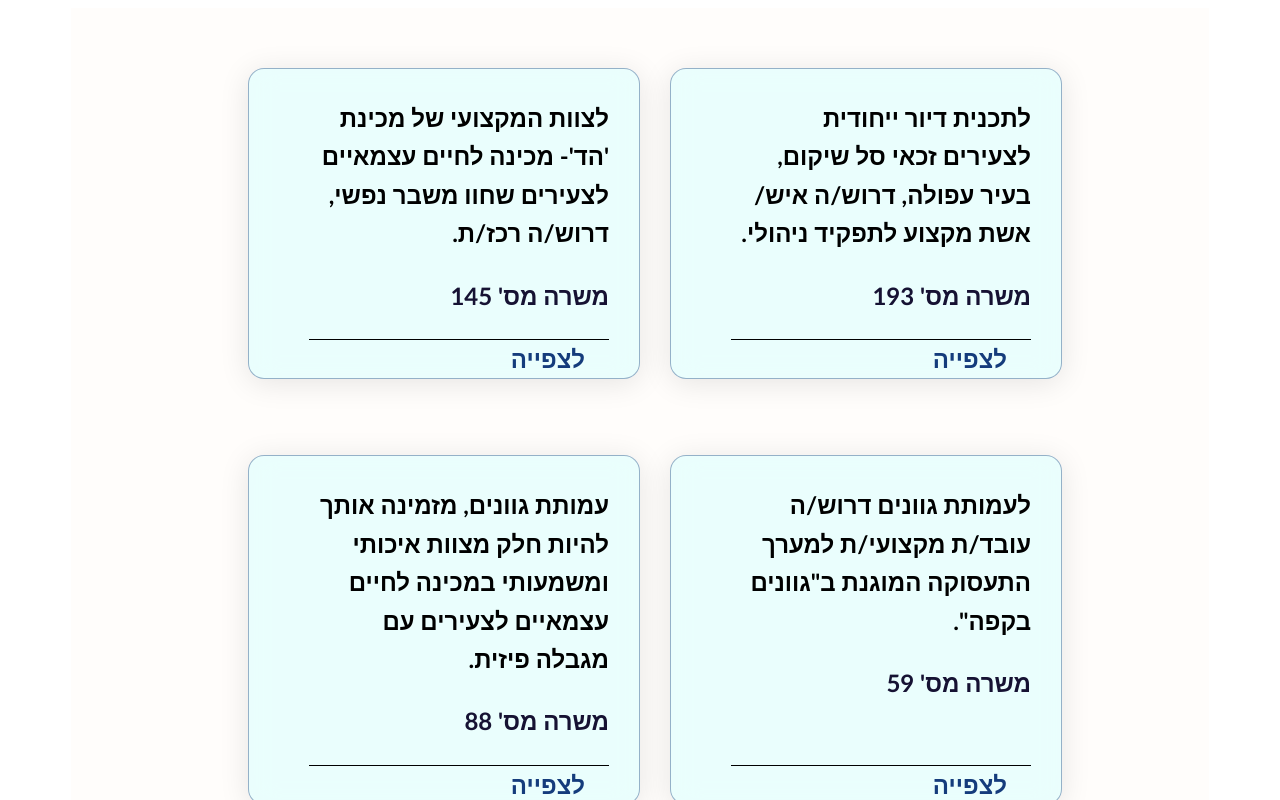
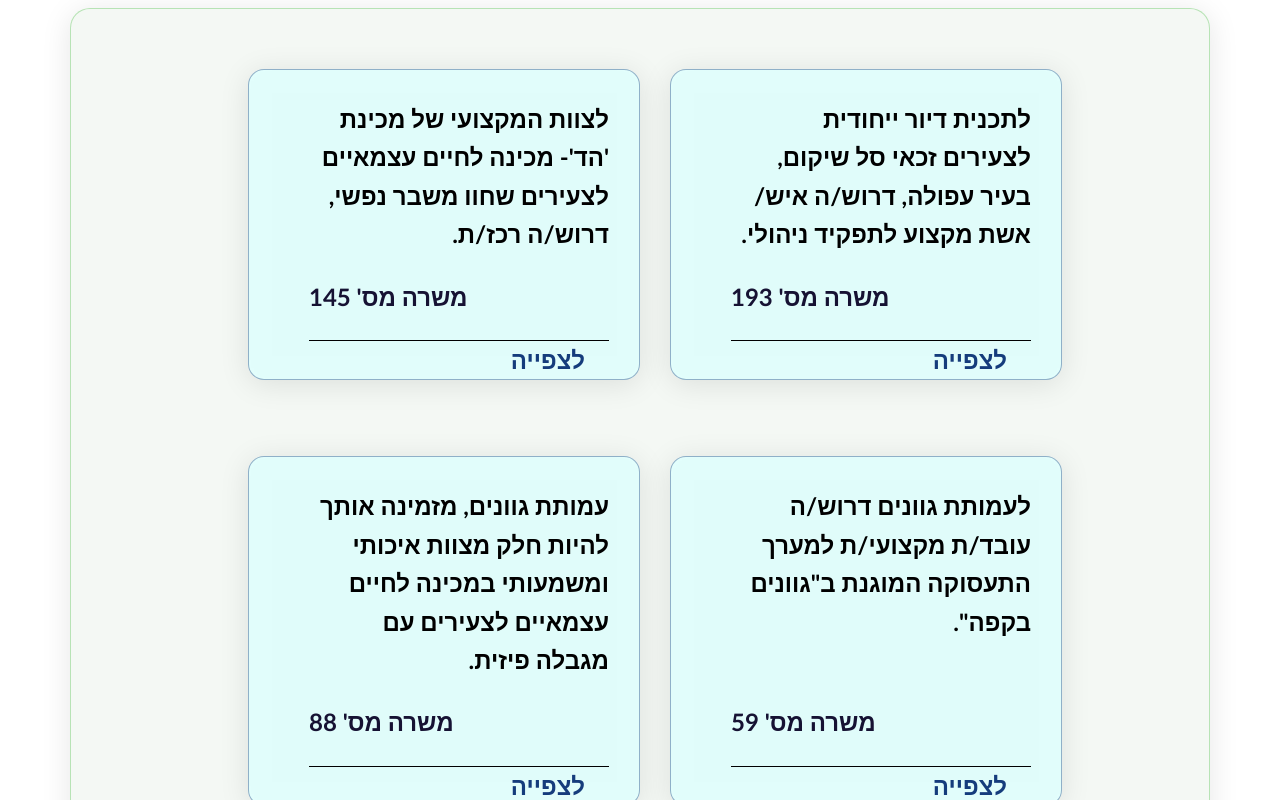
Before and after one commit to JCE-Gvanym-Project-Team/gvanim-app, a React (Create React App) app: page / in a window 1280 px wide. Shown: the top 800 px of the page. Built offline with nearby package versions, Linux system fonts and the light colour scheme.

Commit message:
finished cards

```diff
--- a/src/App.css
+++ b/src/App.css
@@ -12,7 +12,13 @@
     margin: auto;
     justify-content: center;
 
-    background-color: rgb(255, 253, 251);
+    /* Glassmorpiom it */
+    background: rgba(52, 113, 49, 0.05);
+    border-radius: 20px;
+    box-shadow: 0 4px 30px rgba(0, 0, 0, 0.1);
+    backdrop-filter: blur(14.3px);
+    -webkit-backdrop-filter: blur(14.3px);
+    border: 1px solid rgba(94, 194, 88, 0.4);
 
 }
 
@@ -38,7 +44,7 @@
     direction: rtl;
 
     /* Glassmorphism each card */
-    background: rgba(223, 255, 254, 0.64);
+    background: rgba(223, 255, 254, 0.84);
     border-radius: 16px;
     box-shadow: 0 4px 30px rgba(0, 0, 0, 0.1);
     backdrop-filter: blur(14.3px);
@@ -61,6 +67,11 @@
 }
 
 /* Job Card Text */
+.job .jobTextContainer {
+
+    flex-grow: 1;
+}
+
 .job .jobText {
     color: rgb(0, 0, 0);
     text-decoration: none;
@@ -73,7 +84,7 @@
 
 /* Job Card ID Text */
 .job .jobID {
-    flex-grow: 1;
+    text-align: left;
     color: rgb(22, 18, 51);
 }
 
```
